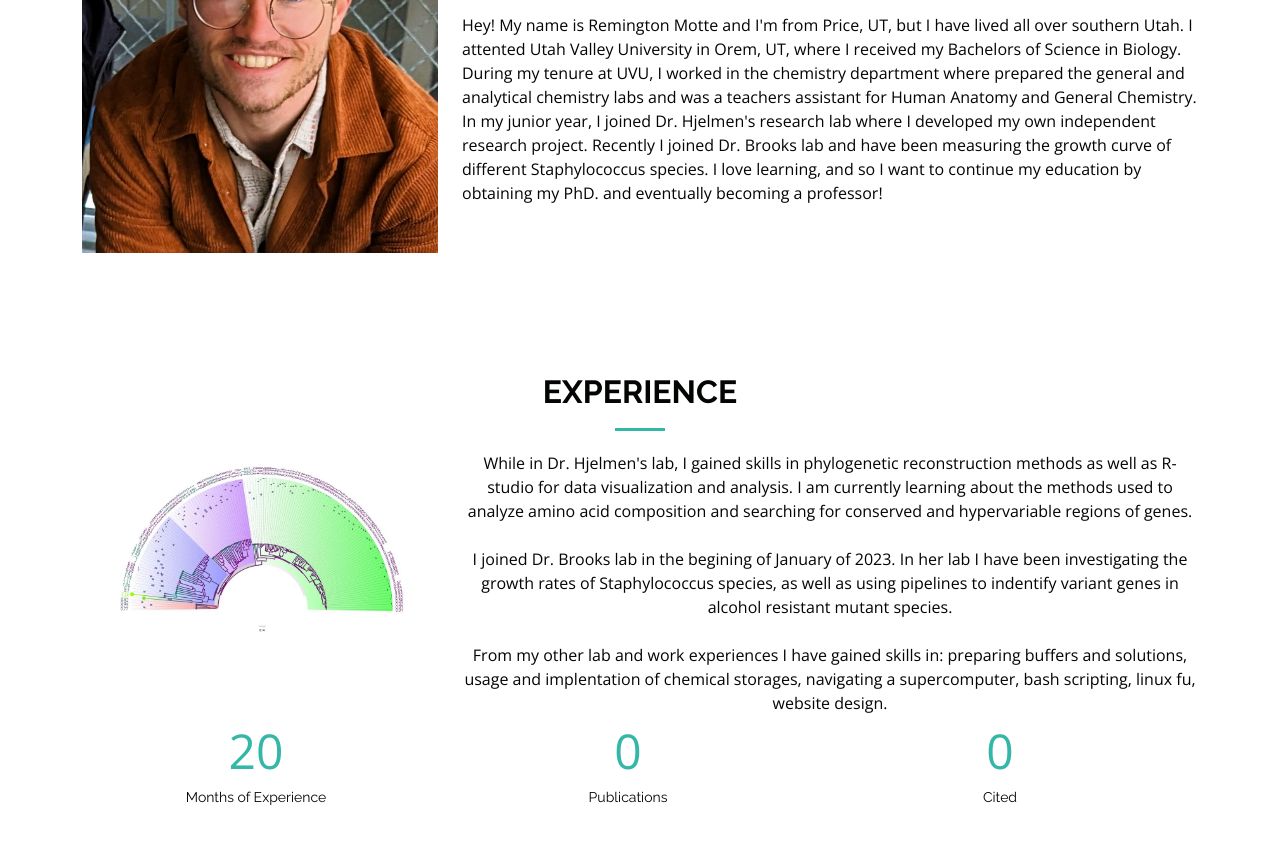
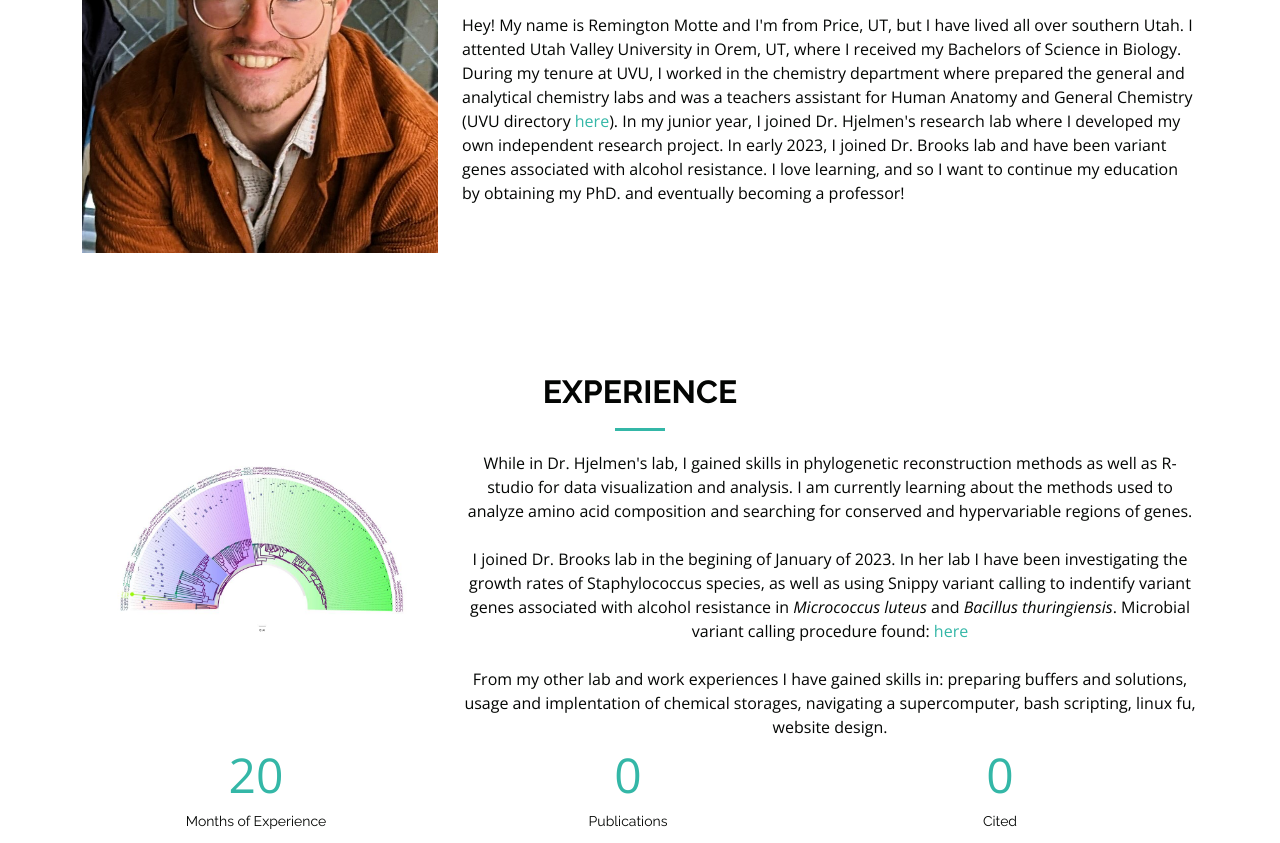
Before and after one commit to remingtonrimo/remingtonrimo.github.io, a plain HTML site: page about.html in a window 1280 px wide. Shown: the part 453-1296 px from the top of the page. Drawn offline with nearby package versions, Linux system fonts and the light colour scheme.

Commit message:
Adding links, updating research

```diff
--- a/about.html
+++ b/about.html
@@ -105,9 +105,9 @@
             <p>
              Hey! My name is Remington Motte and I'm from Price, UT, but I have lived all over southern Utah. I attented Utah Valley University in Orem, UT,
 			 where I received my Bachelors of Science in Biology. During my tenure at UVU, I worked in the chemistry department where prepared the general and
-			 analytical chemistry labs and was a teachers assistant for Human Anatomy and General Chemistry. In my junior year, I joined Dr. Hjelmen's research
-			 lab where I developed my own independent research project. Recently I joined Dr. Brooks lab and have been measuring the growth curve of different
-			 Staphylococcus species. I love learning, and so I want to continue my education by obtaining my PhD. and eventually becoming a professor!
+			 analytical chemistry labs and was a teachers assistant for Human Anatomy and General Chemistry (UVU directory <a href="https://www.uvu.edu/directory/employee/?id=eHBHZ2dadzJpM3VSc2lrRXErZFVCZz09">here</a>). In my junior year, I joined Dr. Hjelmen's research
+			 lab where I developed my own independent research project. In early 2023, I joined Dr. Brooks lab and have been variant genes associated with alcohol resistance.
+			 I love learning, and so I want to continue my education by obtaining my PhD. and eventually becoming a professor!
             </p>
           </div>
         </div>
@@ -130,7 +130,8 @@
           <p>While in Dr. Hjelmen's lab, I gained skills in phylogenetic reconstruction methods as well as R-studio for data visualization and analysis. I am
 		  currently learning about the methods used to analyze amino acid composition and searching for conserved and hypervariable regions of genes.</p><br>
 		  <p>I joined Dr. Brooks lab in the begining of January of 2023. In her lab I have been investigating the growth rates of Staphylococcus species,
-		   as well as using pipelines to indentify variant genes in alcohol resistant mutant species.</p><br>
+		   as well as using Snippy variant calling to indentify variant genes associated with alcohol resistance in <i>Micrococcus luteus</i> and <i>Bacillus thuringiensis</i>.
+		   Microbial variant calling procedure found: <a href="https://training.galaxyproject.org/training-material/topics/variant-analysis/tutorials/microbial-variants/tutorial.html">here</a></p><br>
 		  <p>From my other lab and work experiences I have gained skills in: preparing buffers and solutions, usage and implentation of chemical storages,
 		  navigating a supercomputer, bash scripting, linux fu, website design.</p>
 		  </div>
```
